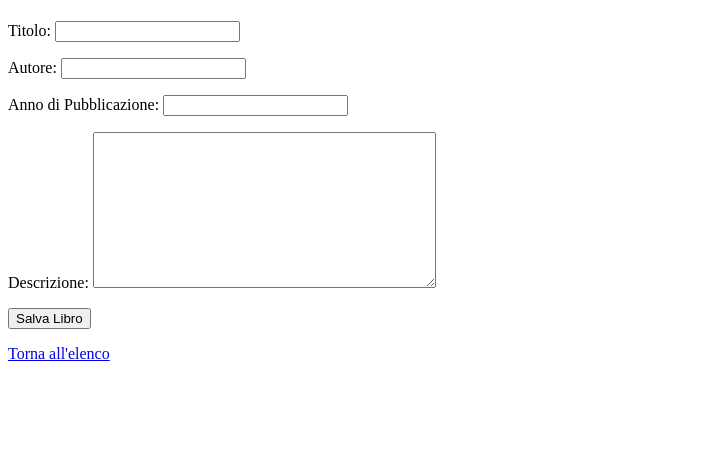
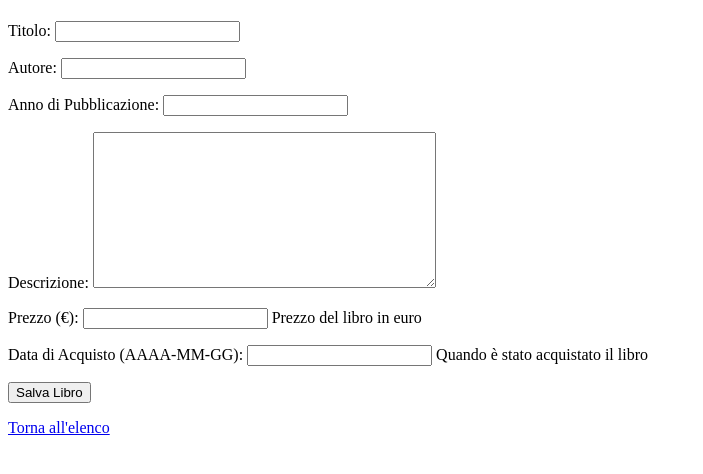
Before and after one commit to egidiotorcasio06-prog/django_biblioteca, a Django app: template libri/templates/libri/aggiungi_libro.html in a window 1280 px wide. Shown: the top 474 px of the page, without its empty margins (0-703 px from the left). Run offline with Django 5.2, Linux system fonts and the light colour scheme; the template is opened without the code that fills it: values that come from a table or form of the project are taken from there, others are empty.

Commit message:
feat: aggiungi campi prezzo e data_acquisto al Model Libro e aggiornato il Form e il template di visualizzazione

```diff
--- a/libri/forms.py
+++ b/libri/forms.py
@@ -4,7 +4,8 @@ from .models import Libro
 class LibroForm(forms.ModelForm):
     class Meta:
         model = Libro
-        fields = ['titolo', 'autore', 'anno_pubblicazione', 'descrizione']
+        fields = ['titolo', 'autore', 'anno_pubblicazione', 'descrizione', 'prezzo', 'data_acquisto']
         labels = {
-            'anno_pubblicazione' : 'Anno di Pubblicazione'
+            'anno_pubblicazione' : 'Anno di Pubblicazione',
+            'data_acquisto': 'Data di Acquisto (AAAA-MM-GG)'
         }
--- a/libri/models.py
+++ b/libri/models.py
@@ -20,6 +20,9 @@ class Libro(models.Model):
         blank=True
     )
 
+
+
+
     def __str__(self):
         return self.titolo
 
--- a/libri/urls.py
+++ b/libri/urls.py
@@ -3,5 +3,5 @@ from . import views
 
 urlpatterns = [
     path('', views.lista_libri, name='lista_libri'),
-    path('aggiung/', views.aggiungi_libro, name='aggiungi_libro'),
+    path('aggiungi/', views.aggiungi_libro, name='aggiungi_libro'),
 ]
```
Also changed, not shown: libri/templates/libri/lista_libri.html (+14 -8 lines).
